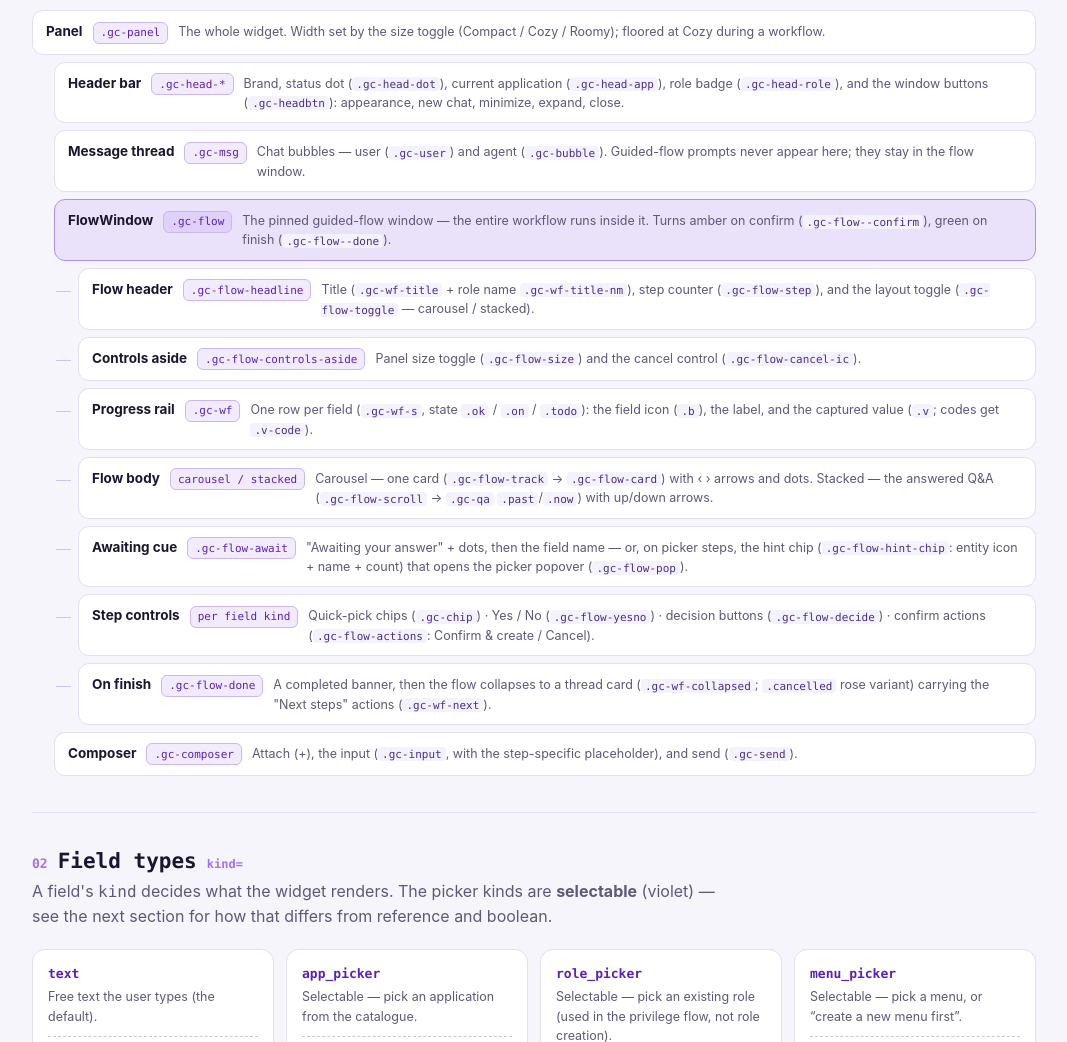
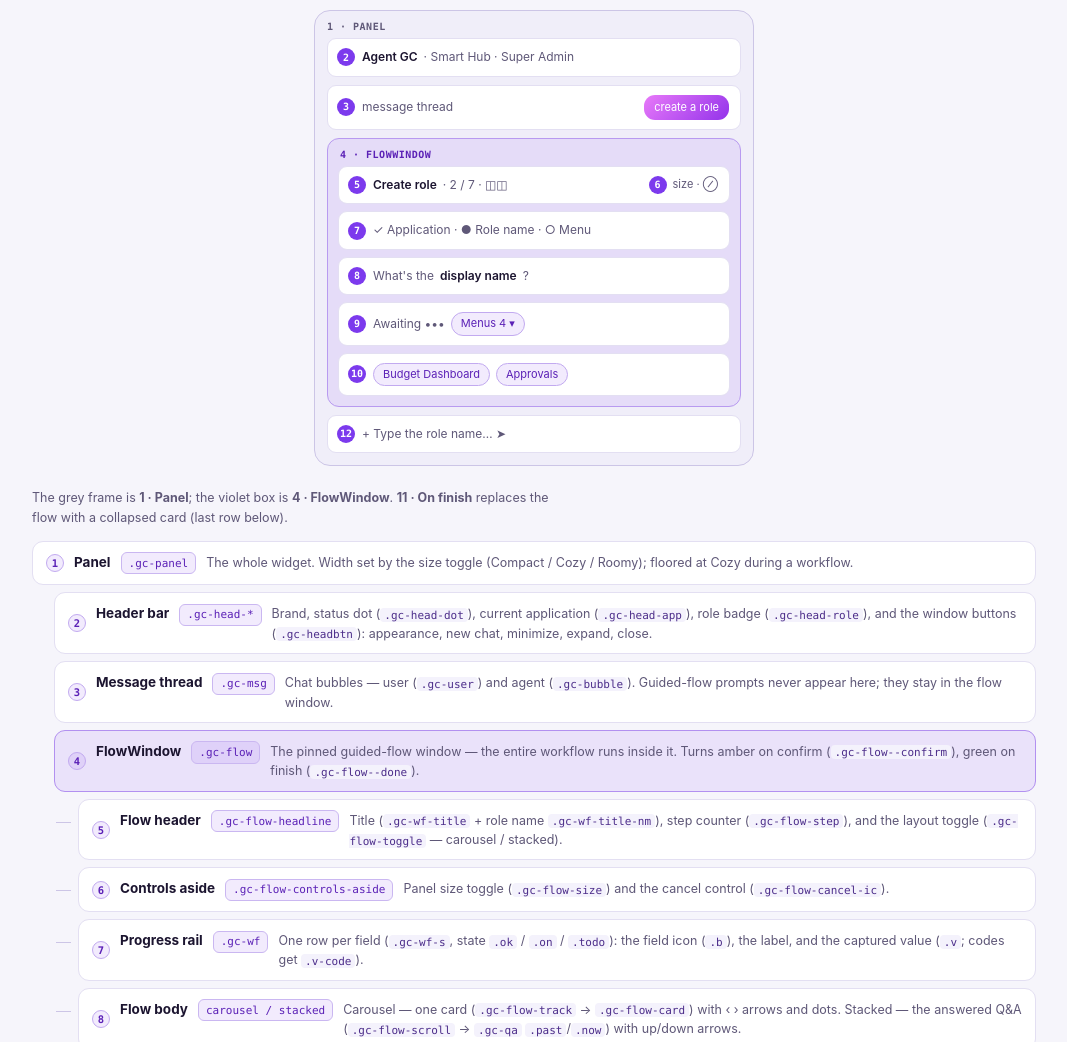
Before and after one commit to pro-ounce/gc_agent, a plain HTML site: page app/static/workflows-guide/index.html in a window 1280 px wide. Shown: the part 1580-2622 px from the top of the page, without its empty margins (106-1173 px from the left). Drawn offline with Linux system fonts and the light colour scheme; files whose address does not match are found by name.

Commit message:
guide: add annotated flow-window diagram to Window anatomy, numbered to the container list
A schematic of the panel + flow window marks every container with a numbered badge
(1 Panel, 2 header, 3 thread, 4 FlowWindow with 5-10 inside, 12 composer), matching the
numbered breakdown below it.

```diff
--- a/app/static/workflows-guide/index.html
+++ b/app/static/workflows-guide/index.html
@@ -242,6 +242,21 @@
   .wrow .wc{font-family:var(--font-mono);font-size:11px;color:var(--violet-ink);background:var(--violet-soft);border:1px solid color-mix(in srgb,var(--violet) 24%,var(--line));padding:1.5px 7px;border-radius:6px;white-space:nowrap}
   .wrow .wd{color:var(--muted);font-size:12.5px;line-height:1.55;flex:1 1 280px;min-width:230px}
   .wrow .wd code{font-family:var(--font-mono);font-size:11px;color:var(--code-ink);background:var(--code-bg);padding:.5px 4px;border-radius:4px}
+  .wnum{width:18px;height:18px;border-radius:50%;background:var(--violet-soft);color:var(--violet-ink);border:1px solid color-mix(in srgb,var(--violet) 32%,var(--line));font-family:var(--font-mono);font-size:10.5px;font-weight:700;display:inline-grid;place-items:center;flex:0 0 auto;align-self:center}
+  /* Annotated panel/flow-window diagram */
+  .wdiagram{display:flex;justify-content:center;margin:2px 0 22px}
+  .wd-panel{position:relative;width:min(440px,100%);border:1.5px solid var(--line-strong);border-radius:16px;background:var(--surface-2);padding:27px 12px 12px;display:flex;flex-direction:column;gap:8px}
+  .wd-flow{position:relative;border:1.5px solid color-mix(in srgb,var(--violet) 42%,var(--line));border-radius:12px;background:var(--violet-soft);padding:27px 10px 10px;display:flex;flex-direction:column;gap:7px}
+  .wd-tag{position:absolute;top:8px;left:12px;font-family:var(--font-mono);font-size:10px;font-weight:700;letter-spacing:.05em;text-transform:uppercase;color:var(--muted)}
+  .wd-tag.v{color:var(--violet-ink)}
+  .wd-box{position:relative;border:1px solid var(--line);border-radius:9px;background:var(--surface);padding:9px 11px 9px 34px;font-size:12px;color:var(--muted);min-height:21px;display:flex;align-items:center;flex-wrap:wrap;gap:6px}
+  .wd-box b{color:var(--ink);font-weight:600}
+  .wd-card{min-height:38px}
+  .wd-n{position:absolute;left:9px;top:50%;transform:translateY(-50%);width:18px;height:18px;border-radius:50%;background:var(--violet);color:#fff;font-size:10px;font-weight:700;display:grid;place-items:center;font-family:var(--font-mono)}
+  .wd-side{margin-left:auto;position:relative;padding-left:24px;color:var(--muted);font-size:11px;white-space:nowrap}
+  .wd-side .wd-n{left:0}
+  .wd-bub{margin-left:auto;background:linear-gradient(135deg,#e879f9,#9333ea);color:#fff;border-radius:11px;padding:4px 10px;font-size:11px}
+  .wd-chip{border:1px solid color-mix(in srgb,var(--violet) 32%,var(--line));border-radius:999px;padding:2px 9px;font-size:11px;color:var(--violet-ink);background:var(--violet-soft)}
   @media (max-width:560px){.wrow.l1{margin-left:11px}.wrow.l2{margin-left:24px}.wrow.l2::before{left:-13px;width:9px}}
 </style>
 </head>
@@ -345,19 +360,34 @@
     <div class="eyebrow" style="margin:28px 0 11px">Window anatomy — every container, and what it holds</div>
     <p class="lede" style="margin-bottom:14px">That spec drives this UI. Here is the widget tree the
       user sees, each container named with its class and what it contains.</p>
+    <div class="wdiagram" role="img" aria-label="Annotated diagram of the agent panel and flow window, each container numbered">
+      <div class="wd-panel"><span class="wd-tag">1 &middot; Panel</span>
+        <div class="wd-box"><span class="wd-n">2</span><b>Agent GC</b> &middot; Smart Hub &middot; Super Admin</div>
+        <div class="wd-box"><span class="wd-n">3</span>message thread<span class="wd-bub">create a role</span></div>
+        <div class="wd-flow"><span class="wd-tag v">4 &middot; FlowWindow</span>
+          <div class="wd-box"><span class="wd-n">5</span><b>Create role</b> &middot; 2 / 7 &middot; &#9707;&#9707;<span class="wd-side"><span class="wd-n">6</span>size &middot; &#8856;</span></div>
+          <div class="wd-box"><span class="wd-n">7</span>&#10003; Application &middot; &#9679; Role name &middot; &#9675; Menu</div>
+          <div class="wd-box wd-card"><span class="wd-n">8</span>What's the <b>display name</b>?</div>
+          <div class="wd-box"><span class="wd-n">9</span>Awaiting &bull;&bull;&bull; <span class="wd-chip">Menus 4 &#9662;</span></div>
+          <div class="wd-box"><span class="wd-n">10</span><span class="wd-chip">Budget Dashboard</span> <span class="wd-chip">Approvals</span></div>
+        </div>
+        <div class="wd-box"><span class="wd-n">12</span>+ Type the role name&hellip; &#10148;</div>
+      </div>
+    </div>
+    <p class="lede" style="margin:2px 0 14px;font-size:12.5px">The grey frame is <b>1 · Panel</b>; the violet box is <b>4 · FlowWindow</b>. <b>11 · On finish</b> replaces the flow with a collapsed card (last row below).</p>
     <div class="wanat">
-      <div class="wrow"><span class="wn">Panel</span><code class="wc">.gc-panel</code><span class="wd">The whole widget. Width set by the size toggle (Compact / Cozy / Roomy); floored at Cozy during a workflow.</span></div>
-      <div class="wrow l1"><span class="wn">Header bar</span><code class="wc">.gc-head-*</code><span class="wd">Brand, status dot (<code>.gc-head-dot</code>), current application (<code>.gc-head-app</code>), role badge (<code>.gc-head-role</code>), and the window buttons (<code>.gc-headbtn</code>): appearance, new chat, minimize, expand, close.</span></div>
-      <div class="wrow l1"><span class="wn">Message thread</span><code class="wc">.gc-msg</code><span class="wd">Chat bubbles — user (<code>.gc-user</code>) and agent (<code>.gc-bubble</code>). Guided-flow prompts never appear here; they stay in the flow window.</span></div>
-      <div class="wrow l1 hl"><span class="wn">FlowWindow</span><code class="wc">.gc-flow</code><span class="wd">The pinned guided-flow window — the entire workflow runs inside it. Turns amber on confirm (<code>.gc-flow--confirm</code>), green on finish (<code>.gc-flow--done</code>).</span></div>
-      <div class="wrow l2"><span class="wn">Flow header</span><code class="wc">.gc-flow-headline</code><span class="wd">Title (<code>.gc-wf-title</code> + role name <code>.gc-wf-title-nm</code>), step counter (<code>.gc-flow-step</code>), and the layout toggle (<code>.gc-flow-toggle</code> — carousel / stacked).</span></div>
-      <div class="wrow l2"><span class="wn">Controls aside</span><code class="wc">.gc-flow-controls-aside</code><span class="wd">Panel size toggle (<code>.gc-flow-size</code>) and the cancel control (<code>.gc-flow-cancel-ic</code>).</span></div>
-      <div class="wrow l2"><span class="wn">Progress rail</span><code class="wc">.gc-wf</code><span class="wd">One row per field (<code>.gc-wf-s</code>, state <code>.ok</code> / <code>.on</code> / <code>.todo</code>): the field icon (<code>.b</code>), the label, and the captured value (<code>.v</code>; codes get <code>.v-code</code>).</span></div>
-      <div class="wrow l2"><span class="wn">Flow body</span><code class="wc">carousel / stacked</code><span class="wd">Carousel — one card (<code>.gc-flow-track</code> &rarr; <code>.gc-flow-card</code>) with &lsaquo; &rsaquo; arrows and dots. Stacked — the answered Q&amp;A (<code>.gc-flow-scroll</code> &rarr; <code>.gc-qa</code> <code>.past</code>/<code>.now</code>) with up/down arrows.</span></div>
-      <div class="wrow l2"><span class="wn">Awaiting cue</span><code class="wc">.gc-flow-await</code><span class="wd">"Awaiting your answer" + dots, then the field name — or, on picker steps, the hint chip (<code>.gc-flow-hint-chip</code>: entity icon + name + count) that opens the picker popover (<code>.gc-flow-pop</code>).</span></div>
-      <div class="wrow l2"><span class="wn">Step controls</span><code class="wc">per field kind</code><span class="wd">Quick-pick chips (<code>.gc-chip</code>) · Yes / No (<code>.gc-flow-yesno</code>) · decision buttons (<code>.gc-flow-decide</code>) · confirm actions (<code>.gc-flow-actions</code>: Confirm &amp; create / Cancel).</span></div>
-      <div class="wrow l2"><span class="wn">On finish</span><code class="wc">.gc-flow-done</code><span class="wd">A completed banner, then the flow collapses to a thread card (<code>.gc-wf-collapsed</code>; <code>.cancelled</code> rose variant) carrying the "Next steps" actions (<code>.gc-wf-next</code>).</span></div>
-      <div class="wrow l1"><span class="wn">Composer</span><code class="wc">.gc-composer</code><span class="wd">Attach (+), the input (<code>.gc-input</code>, with the step-specific placeholder), and send (<code>.gc-send</code>).</span></div>
+      <div class="wrow"><span class="wnum">1</span><span class="wn">Panel</span><code class="wc">.gc-panel</code><span class="wd">The whole widget. Width set by the size toggle (Compact / Cozy / Roomy); floored at Cozy during a workflow.</span></div>
+      <div class="wrow l1"><span class="wnum">2</span><span class="wn">Header bar</span><code class="wc">.gc-head-*</code><span class="wd">Brand, status dot (<code>.gc-head-dot</code>), current application (<code>.gc-head-app</code>), role badge (<code>.gc-head-role</code>), and the window buttons (<code>.gc-headbtn</code>): appearance, new chat, minimize, expand, close.</span></div>
+      <div class="wrow l1"><span class="wnum">3</span><span class="wn">Message thread</span><code class="wc">.gc-msg</code><span class="wd">Chat bubbles — user (<code>.gc-user</code>) and agent (<code>.gc-bubble</code>). Guided-flow prompts never appear here; they stay in the flow window.</span></div>
+      <div class="wrow l1 hl"><span class="wnum">4</span><span class="wn">FlowWindow</span><code class="wc">.gc-flow</code><span class="wd">The pinned guided-flow window — the entire workflow runs inside it. Turns amber on confirm (<code>.gc-flow--confirm</code>), green on finish (<code>.gc-flow--done</code>).</span></div>
+      <div class="wrow l2"><span class="wnum">5</span><span class="wn">Flow header</span><code class="wc">.gc-flow-headline</code><span class="wd">Title (<code>.gc-wf-title</code> + role name <code>.gc-wf-title-nm</code>), step counter (<code>.gc-flow-step</code>), and the layout toggle (<code>.gc-flow-toggle</code> — carousel / stacked).</span></div>
+      <div class="wrow l2"><span class="wnum">6</span><span class="wn">Controls aside</span><code class="wc">.gc-flow-controls-aside</code><span class="wd">Panel size toggle (<code>.gc-flow-size</code>) and the cancel control (<code>.gc-flow-cancel-ic</code>).</span></div>
+      <div class="wrow l2"><span class="wnum">7</span><span class="wn">Progress rail</span><code class="wc">.gc-wf</code><span class="wd">One row per field (<code>.gc-wf-s</code>, state <code>.ok</code> / <code>.on</code> / <code>.todo</code>): the field icon (<code>.b</code>), the label, and the captured value (<code>.v</code>; codes get <code>.v-code</code>).</span></div>
+      <div class="wrow l2"><span class="wnum">8</span><span class="wn">Flow body</span><code class="wc">carousel / stacked</code><span class="wd">Carousel — one card (<code>.gc-flow-track</code> &rarr; <code>.gc-flow-card</code>) with &lsaquo; &rsaquo; arrows and dots. Stacked — the answered Q&amp;A (<code>.gc-flow-scroll</code> &rarr; <code>.gc-qa</code> <code>.past</code>/<code>.now</code>) with up/down arrows.</span></div>
+      <div class="wrow l2"><span class="wnum">9</span><span class="wn">Awaiting cue</span><code class="wc">.gc-flow-await</code><span class="wd">"Awaiting your answer" + dots, then the field name — or, on picker steps, the hint chip (<code>.gc-flow-hint-chip</code>: entity icon + name + count) that opens the picker popover (<code>.gc-flow-pop</code>).</span></div>
+      <div class="wrow l2"><span class="wnum">10</span><span class="wn">Step controls</span><code class="wc">per field kind</code><span class="wd">Quick-pick chips (<code>.gc-chip</code>) · Yes / No (<code>.gc-flow-yesno</code>) · decision buttons (<code>.gc-flow-decide</code>) · confirm actions (<code>.gc-flow-actions</code>: Confirm &amp; create / Cancel).</span></div>
+      <div class="wrow l2"><span class="wnum">11</span><span class="wn">On finish</span><code class="wc">.gc-flow-done</code><span class="wd">A completed banner, then the flow collapses to a thread card (<code>.gc-wf-collapsed</code>; <code>.cancelled</code> rose variant) carrying the "Next steps" actions (<code>.gc-wf-next</code>).</span></div>
+      <div class="wrow l1"><span class="wnum">12</span><span class="wn">Composer</span><code class="wc">.gc-composer</code><span class="wd">Attach (+), the input (<code>.gc-input</code>, with the step-specific placeholder), and send (<code>.gc-send</code>).</span></div>
     </div>
   </section>
 
```
